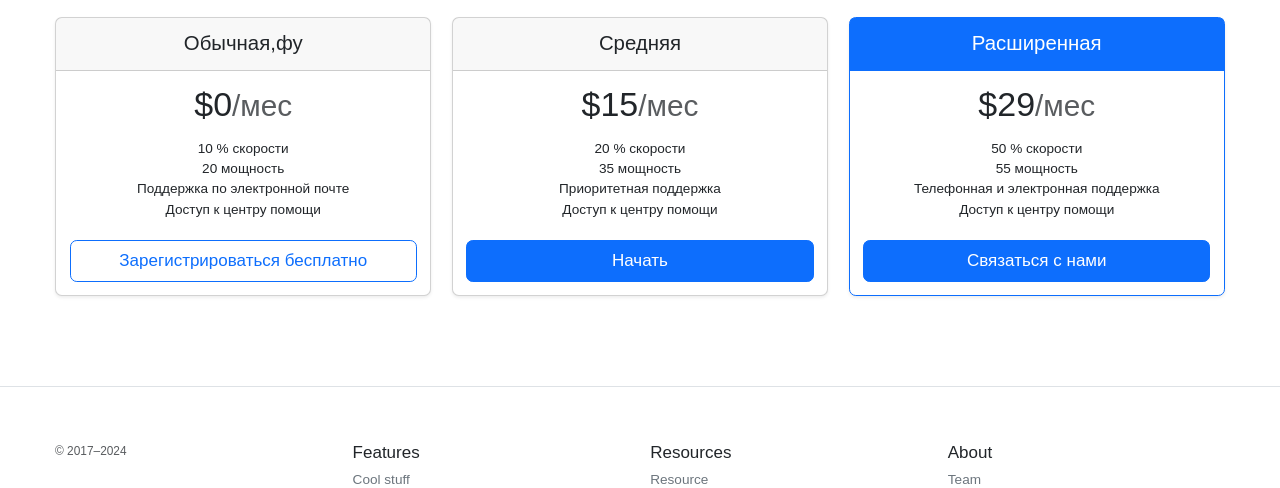
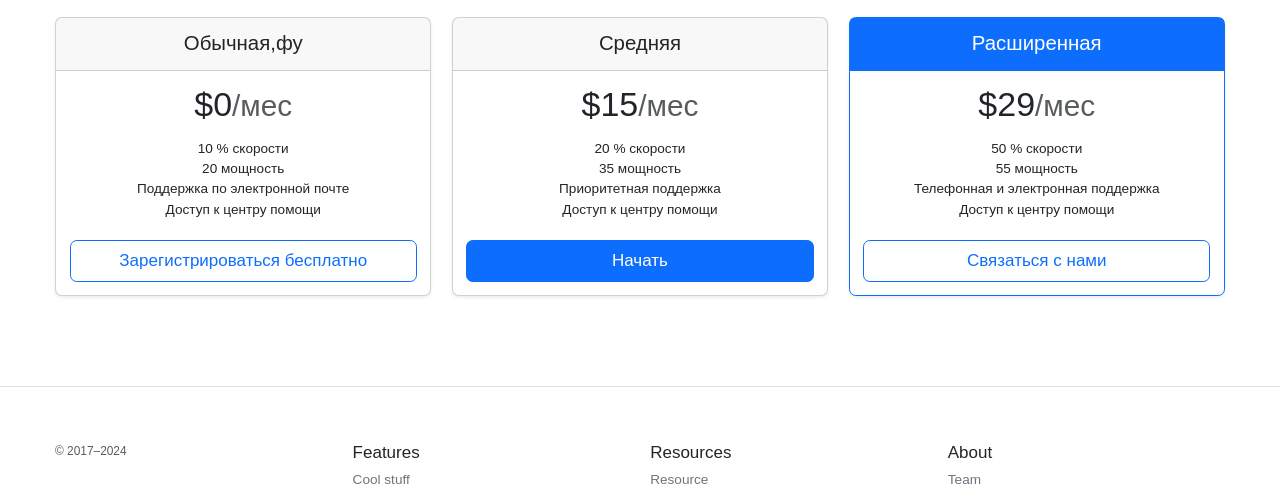
Before and after one commit to prokent/heroky, a Flask app: page / in a window 1280 px wide. Shown: the part 278-766 px from the top of the page. Run offline with Flask 3, Linux system fonts and the light colour scheme.

```diff
--- a/templates/index.html
+++ b/templates/index.html
@@ -23,7 +23,7 @@
             <li>Поддержка по электронной почте</li>
             <li>Доступ к центру помощи</li>
           </ul>
-          <a href="/login" class="w-100 btn btn-lg btn-outline-primary">Зарегистрироваться бесплатно</a>
+          <a href="/register" class="w-100 btn btn-lg btn-outline-primary">Зарегистрироваться бесплатно</a>
         </div>
       </div>
     </div>
@@ -57,7 +57,7 @@
             <li>Телефонная и электронная поддержка</li>
             <li>Доступ к центру помощи</li>
           </ul>
-          <buфtton type="button" class="w-100 btn btn-lg btn-primary" href="/create-article" >Связаться с нами</buфtton>
+          <a href="https://t.me/prokent676" class="w-100 btn btn-lg btn-outline-primary">Связаться с нами</a>
         </div>
       </div>
     </div>
```
Also changed, not shown: instance/blog.db.
